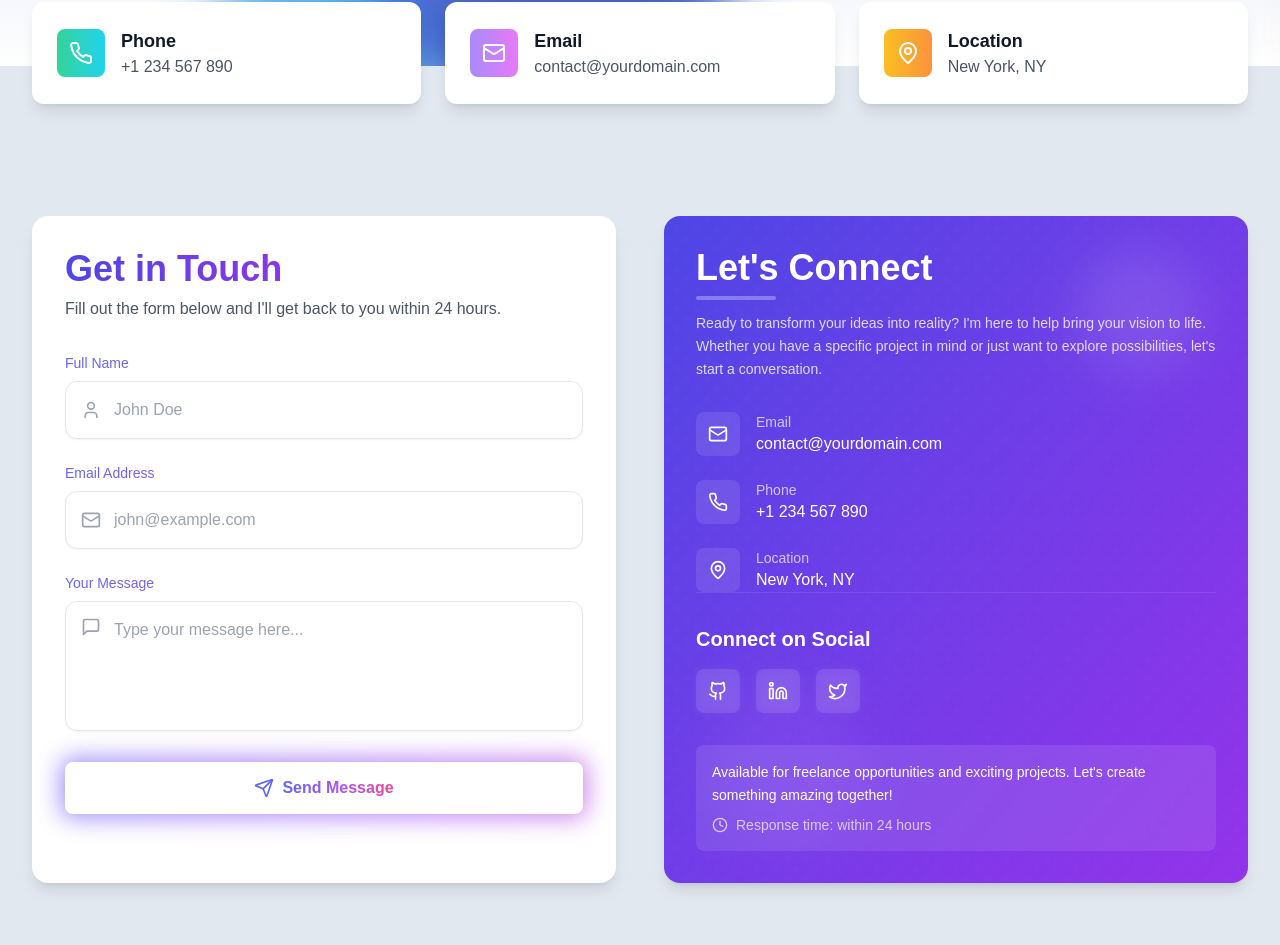
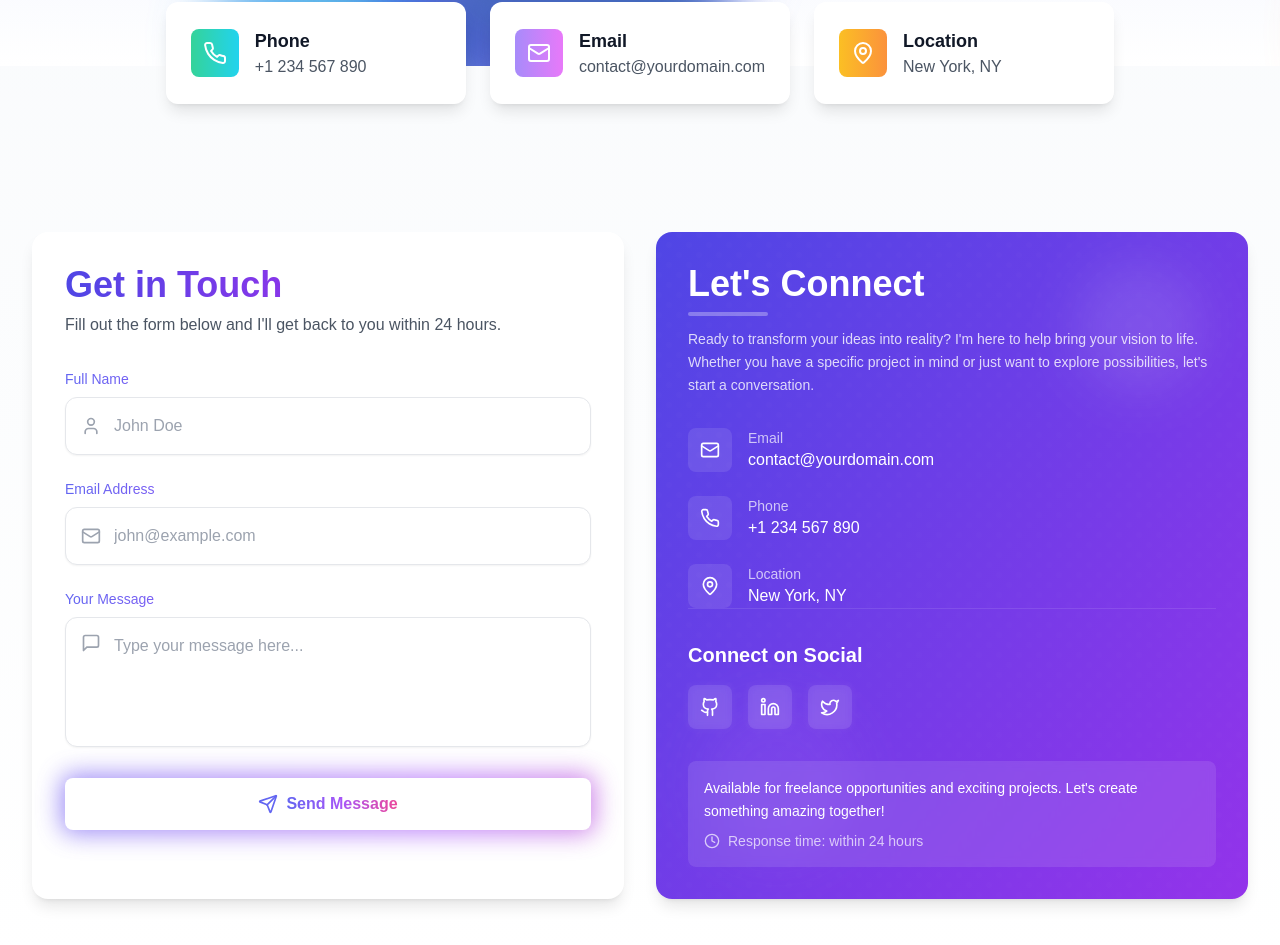
Before and after one commit to sudsarkar13/alumni-website, a Next.js app: page /contact in a window 1280 px wide. Shown: the part 315-1260 px from the top of the page. Built offline with nearby package versions, Linux system fonts and the light colour scheme.

Commit message:
feat ✨: Added layout animations and design setup
- Animations and an overall design setup were integrated, primarily including addition of opacity transition layout animations.

```diff
--- a/app/contact/page.tsx
+++ b/app/contact/page.tsx
@@ -1,5 +1,6 @@
 'use client';
 
+import { motion } from "framer-motion";
 import ContactHero from '@/components/pages/contacts/contact-hero';
 import ContactCards from '@/components/pages/contacts/contact-cards';
 import ContactForm from '@/components/pages/contacts/contact-form';
@@ -7,17 +8,21 @@
 
 export default function ContactPage() {
   return (
-    <div className="min-h-screen">
+    <motion.main
+      initial={{ opacity: 0 }}
+      animate={{ opacity: 1 }}
+      transition={{ duration: 0.5 }}
+      className="flex flex-col min-h-screen bg-gradient-to-b from-slate-50 to-white dark:from-slate-950 dark:to-slate-900"
+    >
       <ContactHero />
       <ContactCards />
 
-      {/* Form and Info Section */}
-      <div className="max-w-7xl mx-auto px-4 sm:px-6 lg:px-8 py-12">
-        <div className="grid grid-cols-1 md:grid-cols-2 gap-12">
+      <section className="max-w-7xl mx-auto px-4 sm:px-6 lg:px-8 py-16">
+        <div className="grid grid-cols-1 lg:grid-cols-2 gap-8">
           <ContactForm />
           <ContactInfo />
         </div>
-      </div>
-    </div>
+      </section>
+    </motion.main>
   );
 }
```
